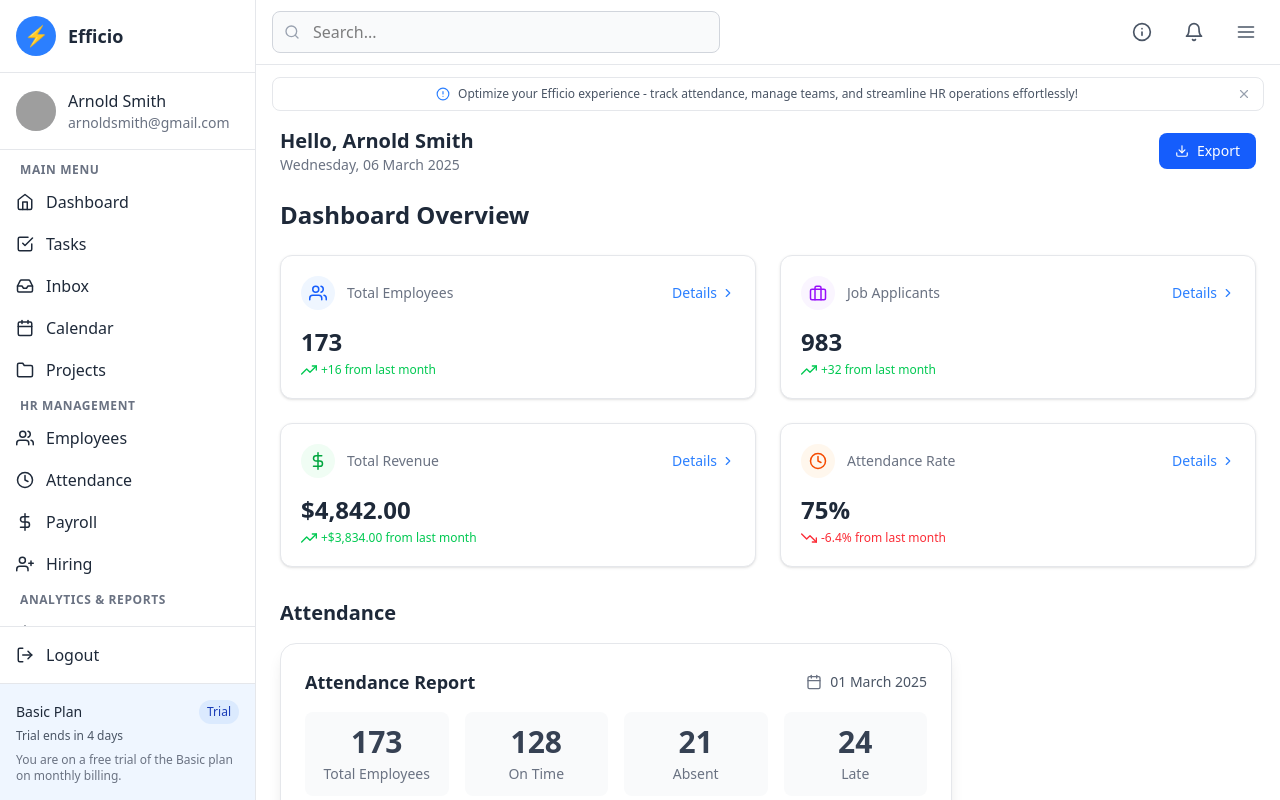
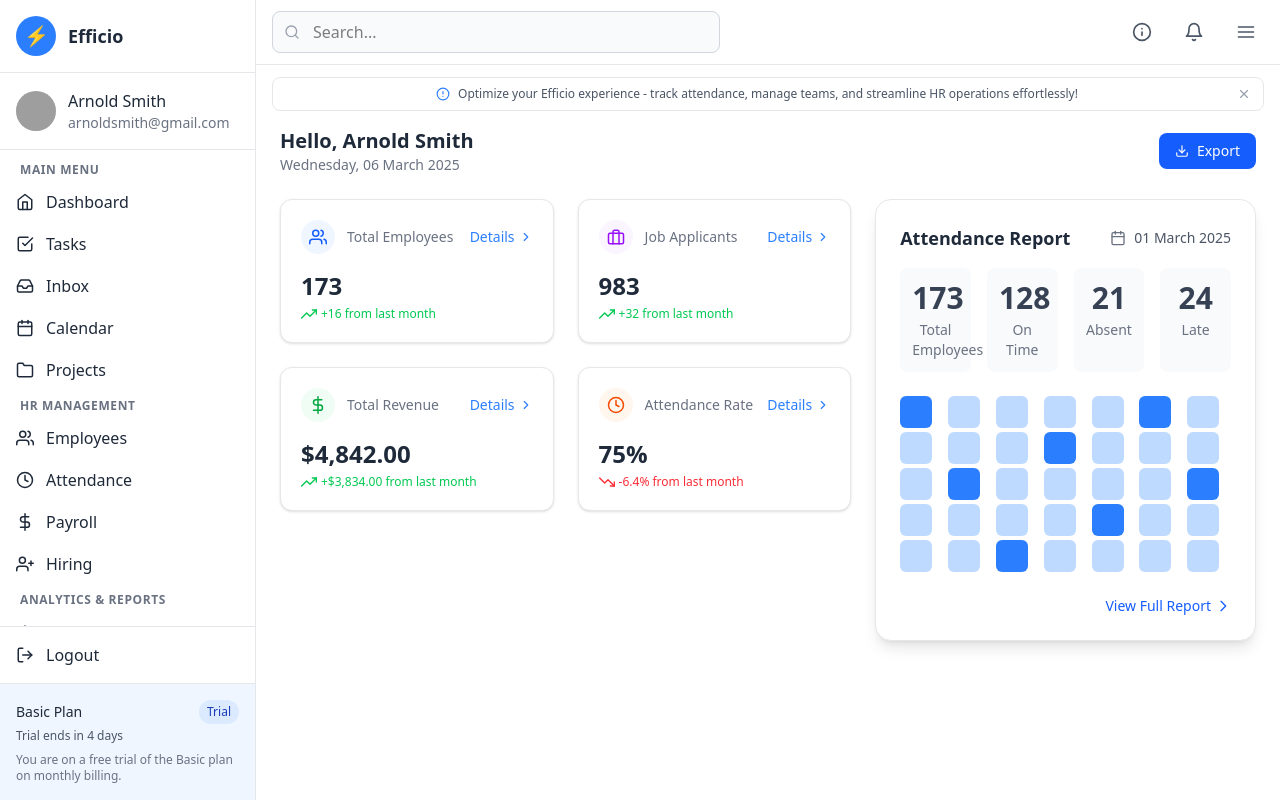
Before and after one commit to Himanshu-coder007/HR-Dashboard-UI, a React (Vite) app: page / in a window 1280 px wide. Built offline with nearby package versions, Linux system fonts and the light colour scheme; grey boxes are pictures that could not be loaded.

Commit message:
some changes in Home

```diff
--- a/src/pages/Home.jsx
+++ b/src/pages/Home.jsx
@@ -40,15 +40,17 @@
 
       {/* Main Content */}
       <div className="flex-1 p-6 overflow-y-auto">
-        <h1 className="text-2xl font-bold text-gray-800 mb-6">Dashboard Overview</h1>
+        {/* Flex container for StatsCards and Attendance */}
+        <div className="flex flex-col lg:flex-row gap-6">
+          {/* Stats Cards Section - now takes about 60% width */}
+          <div className="lg:w-[60%]">
+            <StatsCards />
+          </div>
 
-        {/* Stats Cards Section */}
-        <StatsCards />
-
-        {/* Attendance Section */}
-        <div className="mt-8">
-          <h2 className="text-xl font-semibold text-gray-800 mb-4">Attendance</h2>
-          <Attendance />
+          {/* Attendance Section - now takes about 40% width */}
+          <div className="lg:w-[40%]">
+            <Attendance />
+          </div>
         </div>
       </div>
     </div>
```
